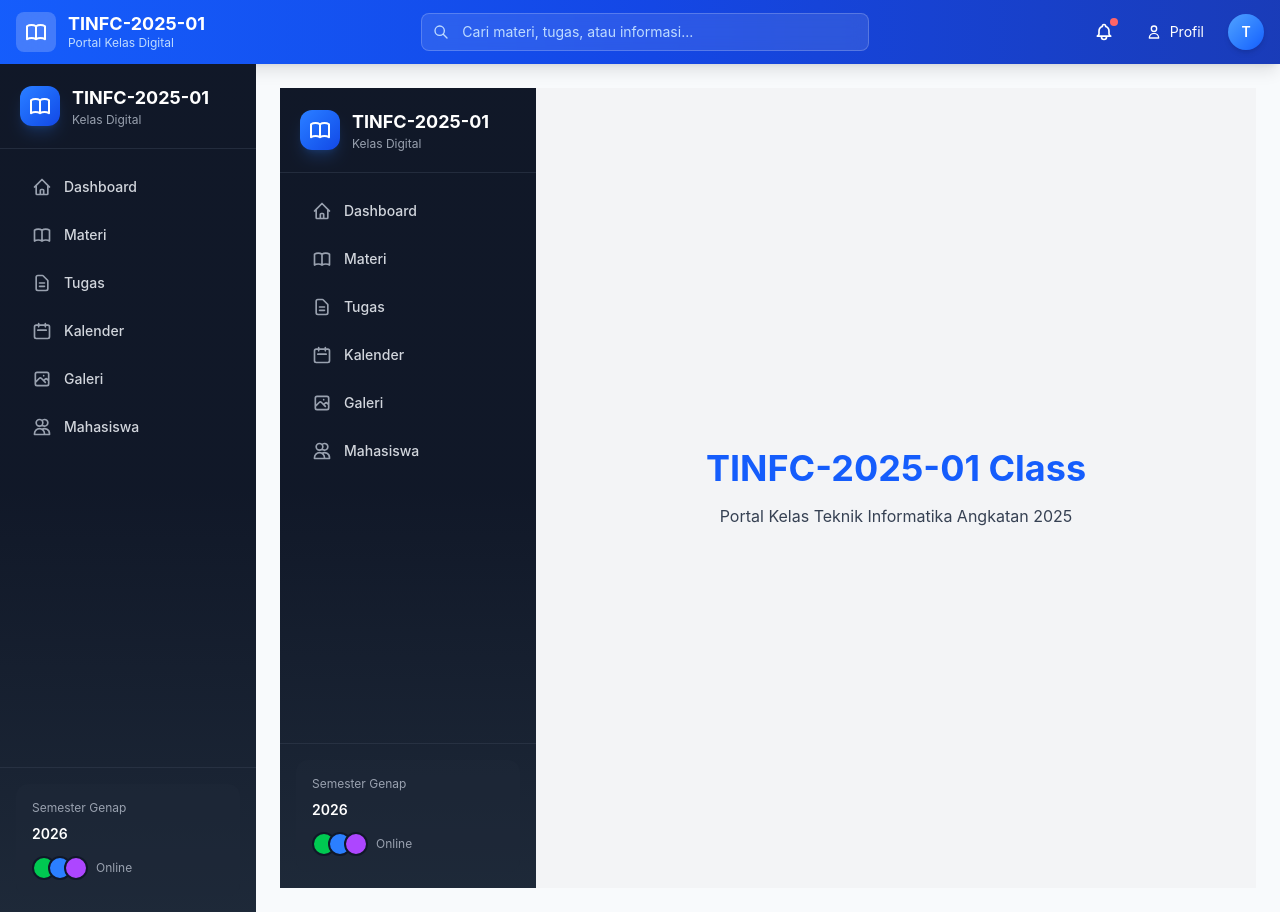
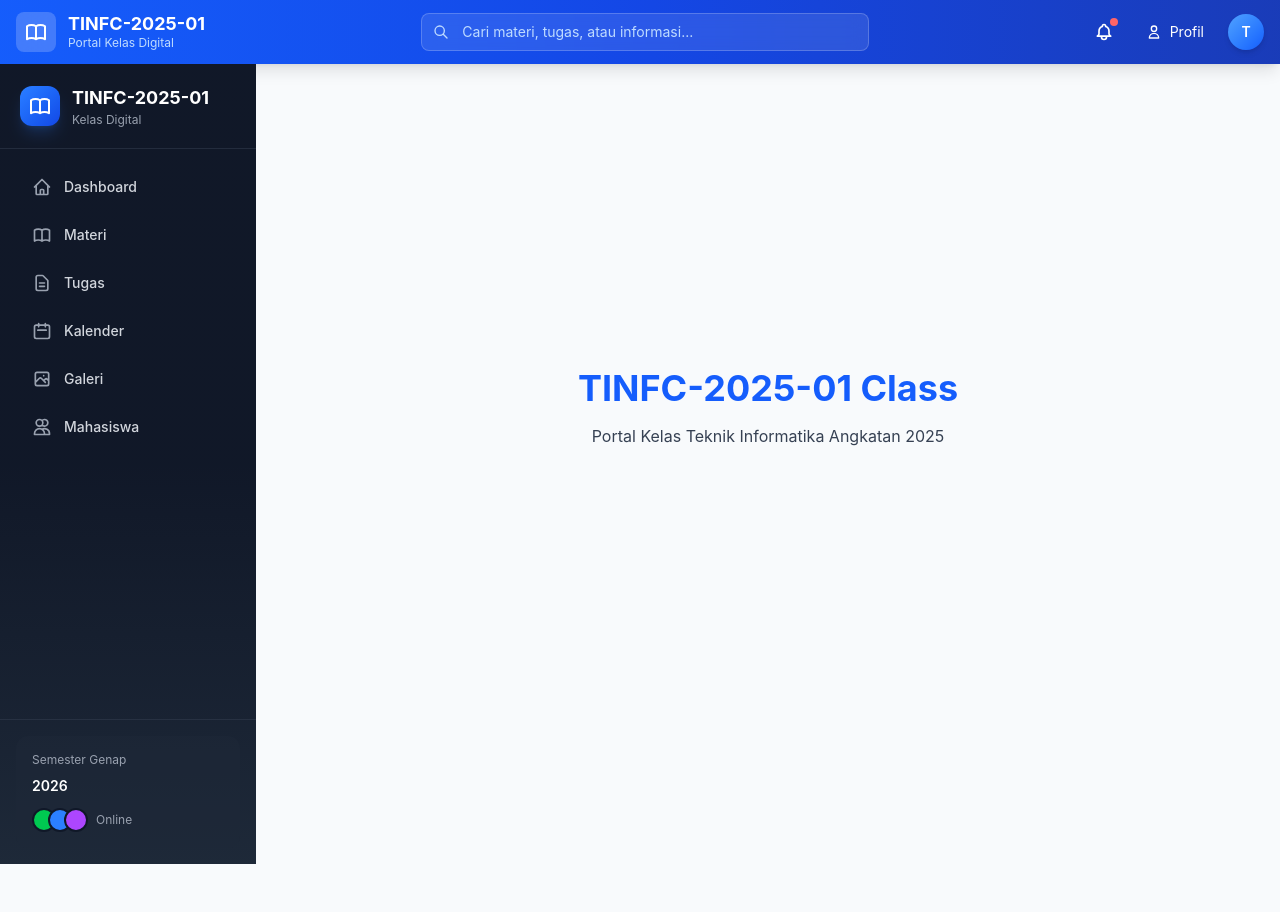
Before and after one commit to asepsaipullah09-ui/tinfc-2025-01-class, a Next.js app: page / in a window 1280 px wide. After the commit the page ends 864 px from the top, so only its background shows below. Built offline with nearby package versions, Linux system fonts and the light colour scheme.

Commit message:
fix: remove direct Sidebar import from home page

```diff
--- a/app/page.tsx
+++ b/app/page.tsx
@@ -1,10 +1,6 @@
-import Sidebar from "@/components/Sidebar";
-
 export default function Home() {
   return (
-    <div className="flex">
-      <Sidebar />
-      <main className="flex-1 flex min-h-screen flex-col items-center justify-center bg-gray-100">
+    <div className="flex flex-col items-center justify-center min-h-[80vh]">
       <h1 className="text-4xl font-bold text-blue-600">
         TINFC-2025-01 Class
       </h1>
@@ -12,7 +8,6 @@
       <p className="mt-4 text-gray-700">
         Portal Kelas Teknik Informatika Angkatan 2025
       </p>
-      </main>
     </div>
   );
 }
```
Lines whose indentation alone changed are shown as unchanged.
